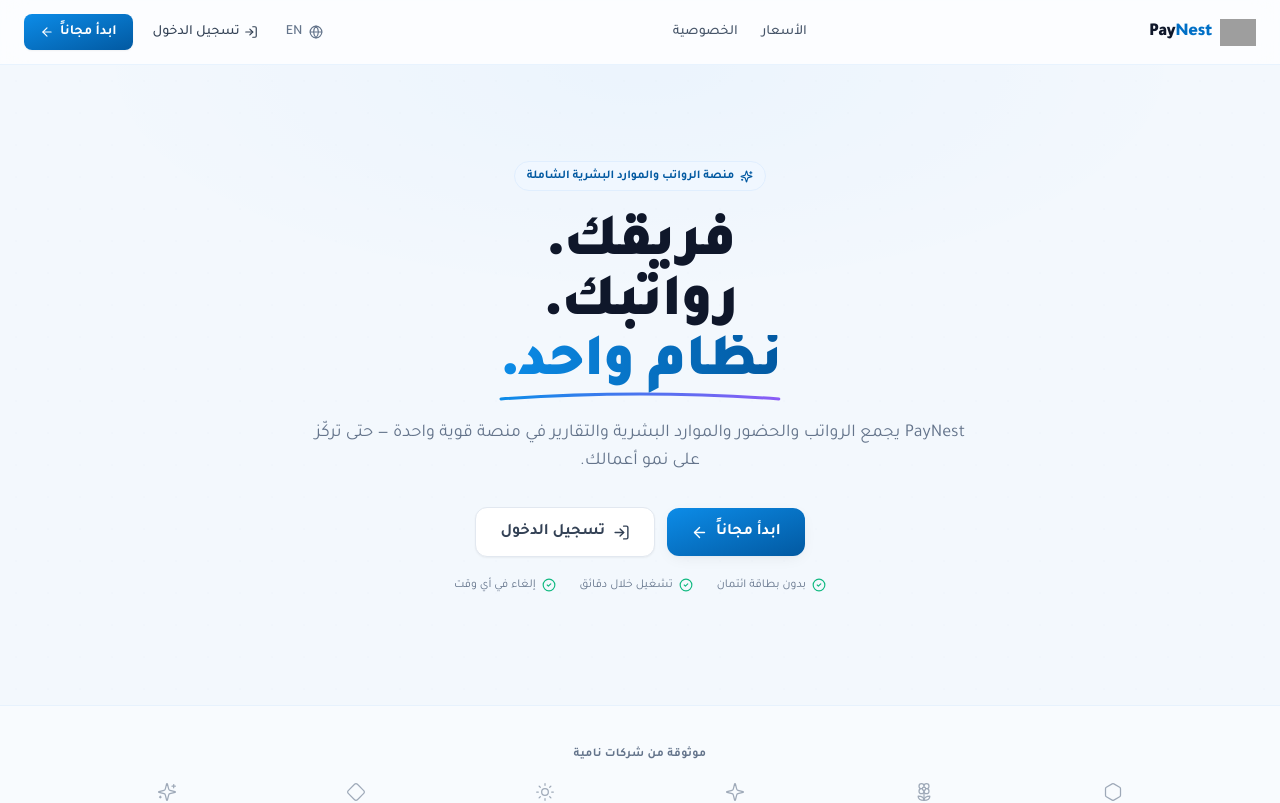
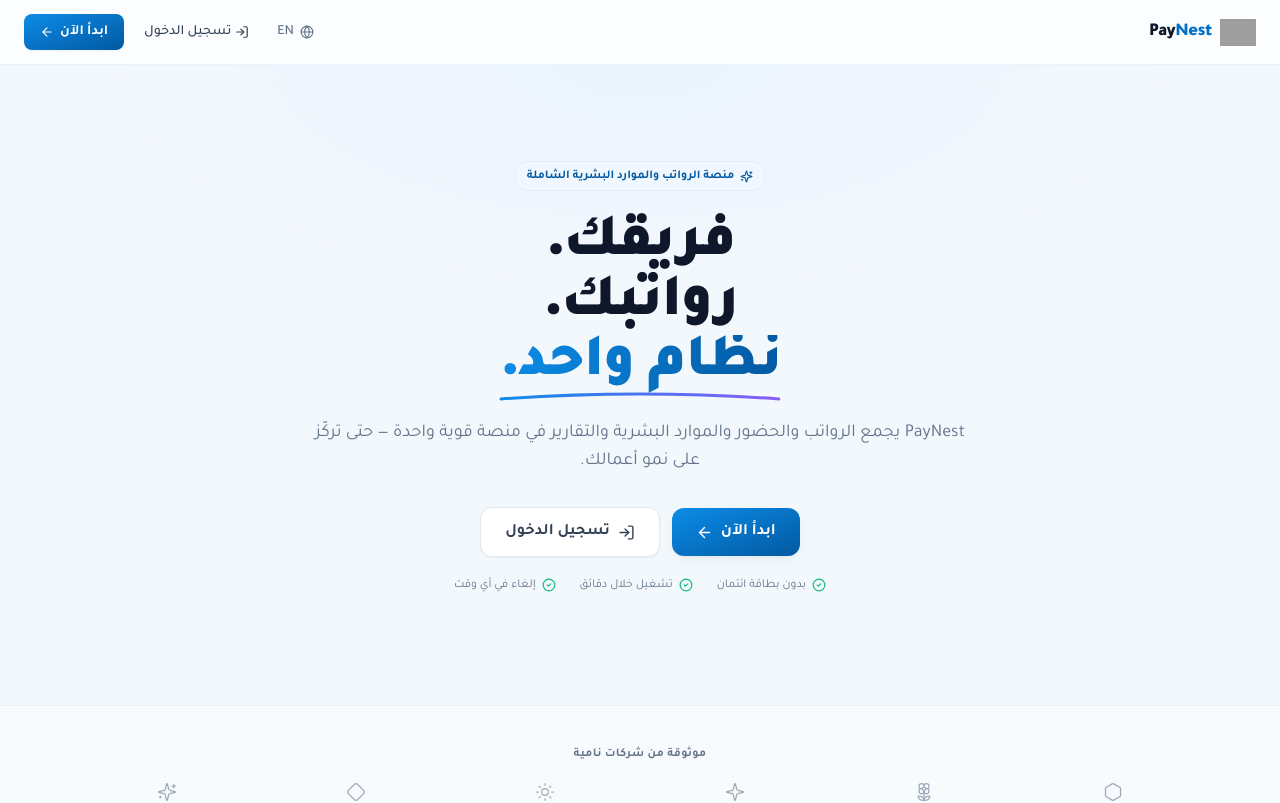
Before and after one commit to Husamalj/paynest, a Next.js app: page / in a window 1280 px wide. Shown: the top 803 px of the page. Built offline with nearby package versions, Linux system fonts and the light colour scheme; grey boxes are pictures that could not be loaded.

Commit message:
fix: remove Pricing from nav, move Privacy to footer only, rename CTA to Get Started, update contact email

```diff
--- a/app/page.tsx
+++ b/app/page.tsx
@@ -32,20 +32,7 @@ function TopNav({ ar }: { ar: boolean }) {
           </span>
         </button>
 
-        <nav className="flex items-center">
-          <button
-            onClick={() => router.push("/pricing")}
-            className="hidden md:inline-flex text-slate-600 hover:text-slate-900 text-sm font-medium px-3 py-2 transition-colors"
-          >
-            {ar ? "الأسعار" : "Pricing"}
-          </button>
-          <button
-            onClick={() => router.push("/privacy")}
-            className="hidden md:inline-flex text-slate-600 hover:text-slate-900 text-sm font-medium px-3 py-2 transition-colors"
-          >
-            {ar ? "الخصوصية" : "Privacy"}
-          </button>
-        </nav>
+        <nav className="flex items-center" />
 
         <div className="flex items-center gap-2">
           <button
@@ -66,7 +53,7 @@ function TopNav({ ar }: { ar: boolean }) {
             onClick={() => router.push("/signup")}
             className="inline-flex items-center gap-1.5 bg-gradient-to-br from-brand-500 to-brand-700 hover:from-brand-600 hover:to-brand-800 text-white text-sm font-semibold px-4 py-2 rounded-lg shadow-sm transition-all"
           >
-            {ar ? "ابدأ مجاناً" : "Get Started Free"}
+            {ar ? "ابدأ الآن" : "Get Started"}
             <ArrowRight size={14} className={ar ? "rotate-180" : ""} />
           </button>
         </div>
@@ -186,7 +173,7 @@ function Hero({ ar }: { ar: boolean }) {
             onClick={() => router.push("/signup")}
             className="inline-flex items-center gap-2 bg-gradient-to-br from-brand-500 to-brand-700 hover:from-brand-600 hover:to-brand-800 text-white text-base font-semibold px-6 py-3 rounded-xl shadow-elevated transition-all"
           >
-            {ar ? "ابدأ مجاناً" : "Get Started Free"}
+            {ar ? "ابدأ الآن" : "Get Started"}
             <ArrowRight size={17} className={ar ? "rotate-180" : ""} />
           </button>
           <button
@@ -346,9 +333,6 @@ function Footer({ ar }: { ar: boolean }) {
           © 2026 PayNest — {ar ? "صُمم لشركات الشرق الأوسط" : "Built for MENA businesses"}
         </div>
         <div className="flex items-center gap-5 text-sm text-slate-500">
-          <button onClick={() => router.push("/pricing")} className="hover:text-slate-900 transition-colors">
-            {ar ? "الأسعار" : "Pricing"}
-          </button>
           <button onClick={() => router.push("/privacy")} className="hover:text-slate-900 transition-colors">
             {ar ? "الخصوصية" : "Privacy"}
           </button>
--- a/app/privacy/page.tsx
+++ b/app/privacy/page.tsx
@@ -128,7 +128,7 @@ export default function PrivacyPage() {
               <section>
                 <h2 className="text-lg font-bold text-slate-900 mb-3">١٠. التواصل معنا</h2>
                 <p className="text-slate-600 leading-relaxed">
-                  للاستفسارات: <strong>privacy@paynest.app</strong>
+                  للاستفسارات: <strong>Maen.hadayed@gmail.com</strong>
                 </p>
               </section>
             </>
@@ -213,7 +213,7 @@ export default function PrivacyPage() {
               <section>
                 <h2 className="text-lg font-bold text-slate-900 mb-3">10. Contact Us</h2>
                 <p className="text-slate-600 leading-relaxed">
-                  For any questions: <strong>privacy@paynest.app</strong>
+                  For any questions: <strong>Maen.hadayed@gmail.com</strong>
                 </p>
               </section>
             </>
```
